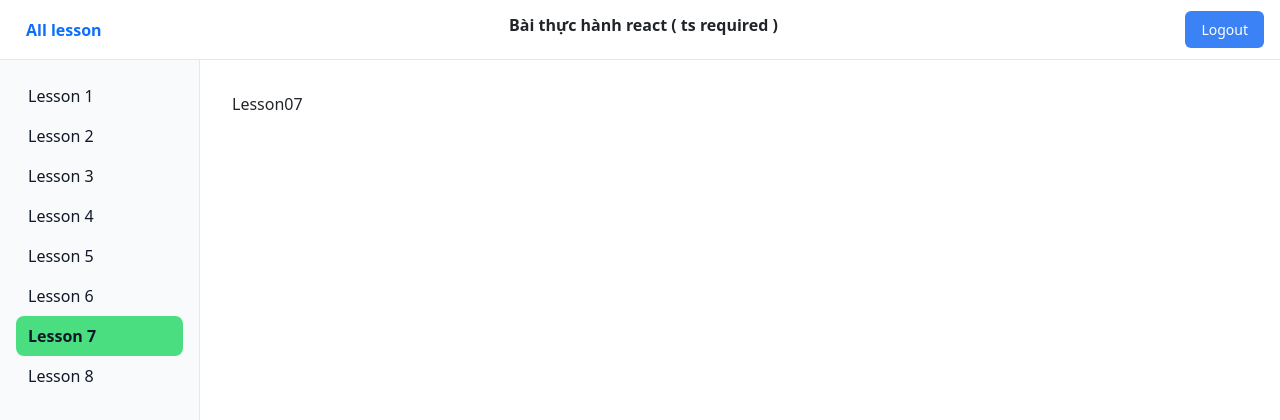
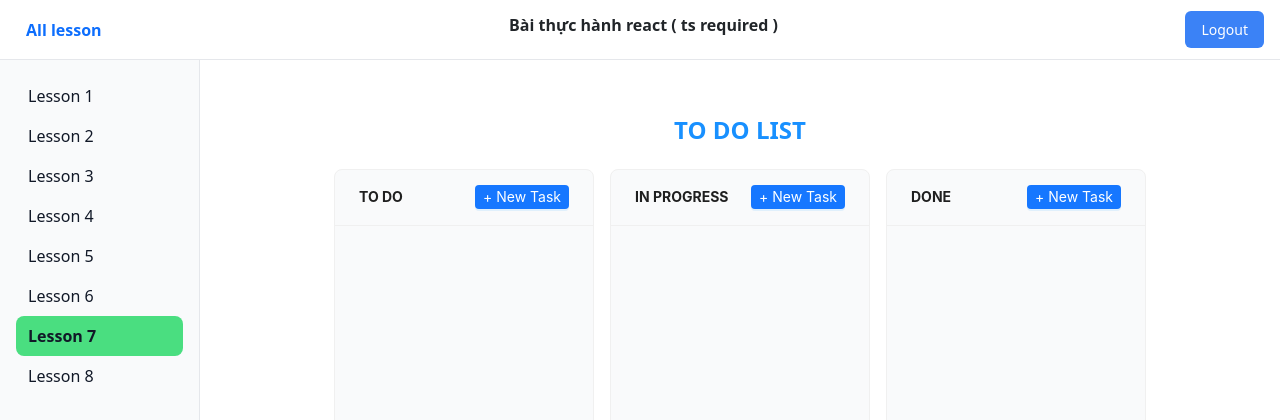
Before and after one commit to kinnhun/react-training, a React (Vite) app: page /react-training/lesson/7 in a window 1280 px wide. Shown: the top 420 px of the page. Built offline with nearby package versions, Linux system fonts and the light colour scheme; sample sign-in values are in the browser's storage.

Commit message:
lesson 7 todo app

```diff
--- a/package.json
+++ b/package.json
@@ -15,6 +15,7 @@
   "dependencies": {
     "@ant-design/icons": "^6.0.0",
     "@faker-js/faker": "^9.8.0",
+    "@hello-pangea/dnd": "^18.0.1",
     "@reduxjs/toolkit": "^2.8.2",
     "@tailwindcss/vite": "^4.1.7",
     "@typescript-eslint/eslint-plugin": "^8.32.1",
@@ -31,14 +32,17 @@
     "react-dom": "^19.1.0",
     "react-hook-form": "^7.56.4",
     "react-hot-toast": "^2.5.2",
+    "react-icons": "^5.5.0",
     "react-redux": "^9.2.0",
     "react-router-dom": "^7.6.0",
-    "sass-embedded": "^1.89.0"
+    "sass-embedded": "^1.89.0",
+    "uuid": "^11.1.0"
   },
   "devDependencies": {
     "@eslint/js": "^9.25.0",
     "@types/react": "^19.1.2",
     "@types/react-dom": "^19.1.2",
+    "@types/uuid": "^10.0.0",
     "@vitejs/plugin-react-swc": "^3.9.0",
     "autoprefixer": "^10.4.21",
     "eslint": "^9.27.0",
--- a/src/pages/pageLesson/Lesson06/TagList.tsx
+++ b/src/pages/pageLesson/Lesson06/TagList.tsx
@@ -1,4 +1,4 @@
-import React, { useEffect, useState } from 'react';
+import  { useEffect, useState } from 'react';
 import { LockFilled, UnlockFilled } from '@ant-design/icons';
 
 interface TagListProps {
--- /dev/null
+++ b/src/pages/pageLesson/Lesson07/Column.module.scss
@@ -0,0 +1,30 @@
+.column {
+    background-color: #f9fafb;
+    border-radius: 8px;
+    min-height: 300px;
+    width: 100%;
+    max-width: 260px;
+    display: flex;
+    flex-direction: column;
+    gap: 8px;
+  }
+
+  .header {
+    display: flex;
+    justify-content: space-between;
+    align-items: center;
+    min-height: 50px;
+  }
+
+  .title {
+    font-weight: bold;
+    text-transform: uppercase;
+    font-size: 14px;
+  }
+
+  .taskList {
+    display: flex;
+    flex-direction: column;
+    gap: 12px;
+    margin-top: 8px;
+  }
--- /dev/null
+++ b/src/pages/pageLesson/Lesson07/Column.tsx
@@ -0,0 +1,62 @@
+// Column.tsx
+import React from 'react';
+import { Column as ColumnType } from './kanbanSlice';
+import TaskCard from './TaskCard';
+import { Card, Button, Badge } from 'antd';
+import { Droppable, Draggable } from '@hello-pangea/dnd';
+import styles from './Column.module.scss';
+
+interface Props {
+  column: ColumnType;
+  onNewTask: () => void;
+  onEdit: (taskId: string) => void;
+  onDelete: (taskId: string) => void;
+}
+
+const Column: React.FC<Props> = ({ column, onNewTask, onEdit, onDelete }) => {
+  return (
+    <Droppable droppableId={column.id} type="task">
+      {(provided, snapshot) => (
+        <Card
+          className={styles.column}
+          bordered
+          title={
+            <div className={styles.header}>
+              <Badge count={column.tasks.length} style={{ backgroundColor: '#1890ff' }}>
+                <span className={styles.title}>{column.title.toUpperCase()}</span>
+              </Badge>
+              <Button size="small" type="primary" onClick={onNewTask}>
+                + New Task
+              </Button>
+            </div>
+          }
+          ref={provided.innerRef}
+          {...provided.droppableProps}
+        >
+          <div className={styles.taskList}>
+            {column.tasks.map((task, index) => (
+              <Draggable key={task.id} draggableId={task.id} index={index}>
+                {(provided) => (
+                  <div
+                    ref={provided.innerRef}
+                    {...provided.draggableProps}
+                    {...provided.dragHandleProps}
+                  >
+                    <TaskCard
+                      task={task}
+                      onEdit={() => onEdit(task.id)}
+                      onDelete={() => onDelete(task.id)}
+                    />
+                  </div>
+                )}
+              </Draggable>
+            ))}
+            {provided.placeholder}
+          </div>
+        </Card>
+      )}
+    </Droppable>
+  );
+};
+
+export default Column;
--- a/src/pages/pageLesson/Lesson07/Lesson07.tsx
+++ b/src/pages/pageLesson/Lesson07/Lesson07.tsx
@@ -1,7 +1,102 @@
+// Lesson07.tsx
+import React, { useState } from 'react';
+import { useSelector, useDispatch } from 'react-redux';
+import { RootState } from '../../../store/store';
+import Column from './Column';
+import { ColumnType, addTask, editTask, deleteTask, moveTask, moveTaskWithinColumn } from './kanbanSlice';
+import { Button, Modal, Input, Radio } from 'antd';
+import { DragDropContext, DropResult } from '@hello-pangea/dnd';
 
+const columnOrder: ColumnType[] = ['todo', 'inProgress', 'done'];
 
 export const Lesson07 = () => {
+  const columns = useSelector((state: RootState) => state.board.columns);
+  const dispatch = useDispatch();
+
+  const [showModal, setShowModal] = useState(false);
+  const [newTaskContent, setNewTaskContent] = useState('');
+  const [newTaskColumn, setNewTaskColumn] = useState<ColumnType>('todo');
+
+  const handleCreateNew = (columnId: ColumnType) => {
+    setNewTaskColumn(columnId);
+    setShowModal(true);
+  };
+
+  const handleSave = () => {
+    if (newTaskContent.trim()) {
+      dispatch(addTask({ columnId: newTaskColumn, content: newTaskContent }));
+    }
+    setNewTaskContent('');
+    setShowModal(false);
+  };
+
+  const onDragEnd = (result: DropResult) => {
+    const { source, destination, draggableId } = result;
+    if (!destination) return;
+
+    if (source.droppableId === destination.droppableId) {
+      dispatch(moveTaskWithinColumn({
+        columnId: source.droppableId as ColumnType,
+        fromIndex: source.index,
+        toIndex: destination.index,
+      }));
+    } else {
+      dispatch(moveTask({
+        fromColumn: source.droppableId as ColumnType,
+        toColumn: destination.droppableId as ColumnType,
+        taskId: draggableId,
+      }));
+    }
+  };
+
   return (
-    <div>Lesson07</div>
-  )
-}
+    <div style={{ padding: 24 }}>
+      <h2 style={{ textAlign: 'center', color: '#1890ff', fontSize: 24, fontWeight: 'bold', marginBottom: 24 }}>
+        TO DO LIST
+      </h2>
+      <DragDropContext onDragEnd={onDragEnd}>
+        <div style={{ display: 'flex', justifyContent: 'center', gap: 16 }}>
+          {columnOrder.map((colId) => {
+            const col = columns.find(c => c.id === colId)!;
+            return (
+              <Column
+                key={col.id}
+                column={col}
+                onNewTask={() => handleCreateNew(col.id)}
+                onEdit={(taskId) => {
+                  const text = prompt('Edit task');
+                  if (text) dispatch(editTask({ columnId: col.id, taskId, content: text }));
+                }}
+                onDelete={(taskId) => dispatch(deleteTask({ columnId: col.id, taskId }))}
+              />
+            );
+          })}
+        </div>
+      </DragDropContext>
+
+      <Modal
+        title="Create New Task"
+        open={showModal}
+        onCancel={() => setShowModal(false)}
+        onOk={handleSave}
+        okText="Save"
+        cancelText="Cancel"
+      >
+        <Radio.Group
+          value={newTaskColumn}
+          onChange={(e) => setNewTaskColumn(e.target.value)}
+          style={{ marginBottom: 16 }}
+        >
+          <Radio value="todo">TODO</Radio>
+          <Radio value="inProgress">IN PROGRESS</Radio>
+          <Radio value="done">DONE</Radio>
+        </Radio.Group>
+        <Input
+          placeholder="Enter your task..."
+          value={newTaskContent}
+          onChange={(e) => setNewTaskContent(e.target.value)}
+        />
+      </Modal>
+    </div>
+  );
+};
--- /dev/null
+++ b/src/pages/pageLesson/Lesson07/TaskCard.tsx
@@ -0,0 +1,33 @@
+// TaskCard.tsx
+import React from 'react';
+import { Task } from './kanbanSlice';
+import { Card, Typography, Space } from 'antd';
+import { EditOutlined, DeleteOutlined, CalendarOutlined } from '@ant-design/icons';
+
+interface Props {
+  task: Task;
+  onEdit: () => void;
+  onDelete: () => void;
+}
+
+const TaskCard: React.FC<Props> = ({ task, onEdit, onDelete }) => {
+  return (
+    <Card
+      size="small"
+      title={
+        <Space size="middle">
+          <CalendarOutlined />
+          <Typography.Text type="secondary" style={{ fontSize: 12 }}>{task.createdAt}</Typography.Text>
+        </Space>
+      }
+      actions={[
+        <EditOutlined key="edit" onClick={onEdit} />,
+        <DeleteOutlined key="delete" onClick={onDelete} style={{ color: 'red' }} />,
+      ]}
+    >
+      <Typography.Text>{task.content}</Typography.Text>
+    </Card>
+  );
+};
+
+export default TaskCard;
--- /dev/null
+++ b/src/pages/pageLesson/Lesson07/kanbanSlice.ts
@@ -0,0 +1,80 @@
+import { createSlice, PayloadAction } from '@reduxjs/toolkit';
+import { v4 as uuidv4 } from 'uuid';
+
+export type ColumnType = 'todo' | 'inProgress' | 'done';
+
+export interface Task {
+  id: string;
+  content: string;
+  createdAt: string;
+}
+
+export interface Column {
+  id: ColumnType;
+  title: string;
+  tasks: Task[];
+}
+
+interface BoardState {
+  columns: Column[];
+}
+
+const initialState: BoardState = {
+  columns: [
+    { id: 'todo', title: 'TO DO', tasks: [] },
+    { id: 'inProgress', title: 'IN PROGRESS', tasks: [] },
+    { id: 'done', title: 'DONE', tasks: [] },
+  ],
+};
+
+const boardSlice = createSlice({
+  name: 'board',
+  initialState,
+  reducers: {
+    addTask(state, action: PayloadAction<{ columnId: ColumnType; content: string }>) {
+      const col = state.columns.find(c => c.id === action.payload.columnId);
+      if (col) {
+        col.tasks.push({
+          id: uuidv4(),
+          content: action.payload.content,
+          createdAt: new Date().toLocaleString(),
+        });
+      }
+    },
+    editTask(state, action: PayloadAction<{ columnId: ColumnType; taskId: string; content: string }>) {
+      const col = state.columns.find(c => c.id === action.payload.columnId);
+      const task = col?.tasks.find(t => t.id === action.payload.taskId);
+      if (task) task.content = action.payload.content;
+    },
+    deleteTask(state, action: PayloadAction<{ columnId: ColumnType; taskId: string }>) {
+      const col = state.columns.find(c => c.id === action.payload.columnId);
+      if (col) col.tasks = col.tasks.filter(t => t.id !== action.payload.taskId);
+    },
+    moveTask(state, action: PayloadAction<{ fromColumn: ColumnType; toColumn: ColumnType; taskId: string }>) {
+      const fromCol = state.columns.find(c => c.id === action.payload.fromColumn);
+      const toCol = state.columns.find(c => c.id === action.payload.toColumn);
+      const task = fromCol?.tasks.find(t => t.id === action.payload.taskId);
+      if (fromCol && toCol && task) {
+        fromCol.tasks = fromCol.tasks.filter(t => t.id !== action.payload.taskId);
+        toCol.tasks.push(task);
+      }
+    },
+    moveTaskWithinColumn(state, action: PayloadAction<{ columnId: ColumnType; fromIndex: number; toIndex: number }>) {
+      const col = state.columns.find(c => c.id === action.payload.columnId);
+      if (col && action.payload.fromIndex !== action.payload.toIndex) {
+        const [moved] = col.tasks.splice(action.payload.fromIndex, 1);
+        col.tasks.splice(action.payload.toIndex, 0, moved);
+      }
+    },
+  },
+});
+
+export const {
+  addTask,
+  editTask,
+  deleteTask,
+  moveTask,
+  moveTaskWithinColumn,
+} = boardSlice.actions;
+
+export default boardSlice.reducer;
--- a/src/store/store.ts
+++ b/src/store/store.ts
@@ -1,9 +1,12 @@
+// src/store/store.ts
 import { configureStore } from '@reduxjs/toolkit';
 import authReducer from './authSlice';
+import boardReducer from '../pages/pageLesson/Lesson07/kanbanSlice'; // ✅ Thêm dòng này
 
 const store = configureStore({
   reducer: {
     auth: authReducer,
+    board: boardReducer, // ✅ Đăng ký thêm slice
   },
 });
 
```
Also changed, not shown: 1 other file (tests, documents, lock files or other folders).
